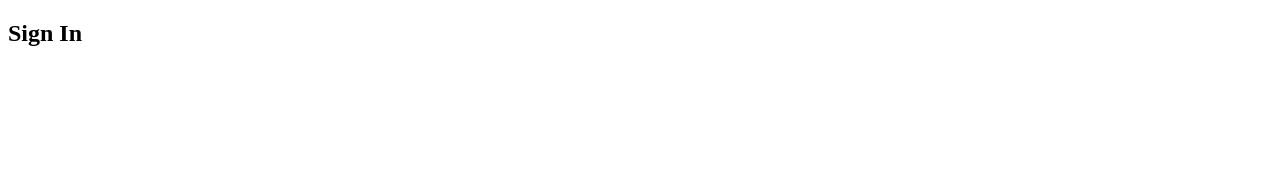
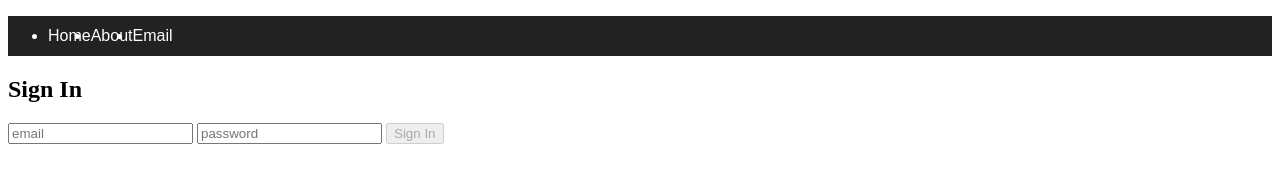
Before and after one commit to blakestickland/iceland-gitflow, a plain HTML site: page index.html in a window 1280 px wide. Drawn offline with Linux system fonts and the light colour scheme.

Commit message:
added styling and navbar

```diff
--- a/index.html
+++ b/index.html
@@ -7,10 +7,29 @@
   <title>Sign-in?</title>
 </head>
 <body>
+  <ul>
+    <li>Home</li>
+    <li>About</li>
+    <li>Email</li>
+  </ul>
+
   <h2>Sign In</h2>
 
-  <form type="email">
+  <form>
+    <input type="email" placeholder="email" required />
+    <input type="password" placeholder="password" required />
 
+    <button disabled>Sign In</button>
   </form>
+  <style>
+    ul {
+      background-color: #222;
+      color: white;
+      height: 40px;
+      align-items: center;
+      font-family: Arial;
+      display: flex;
+    }
+  </style>
 </body>
 </html>
```
